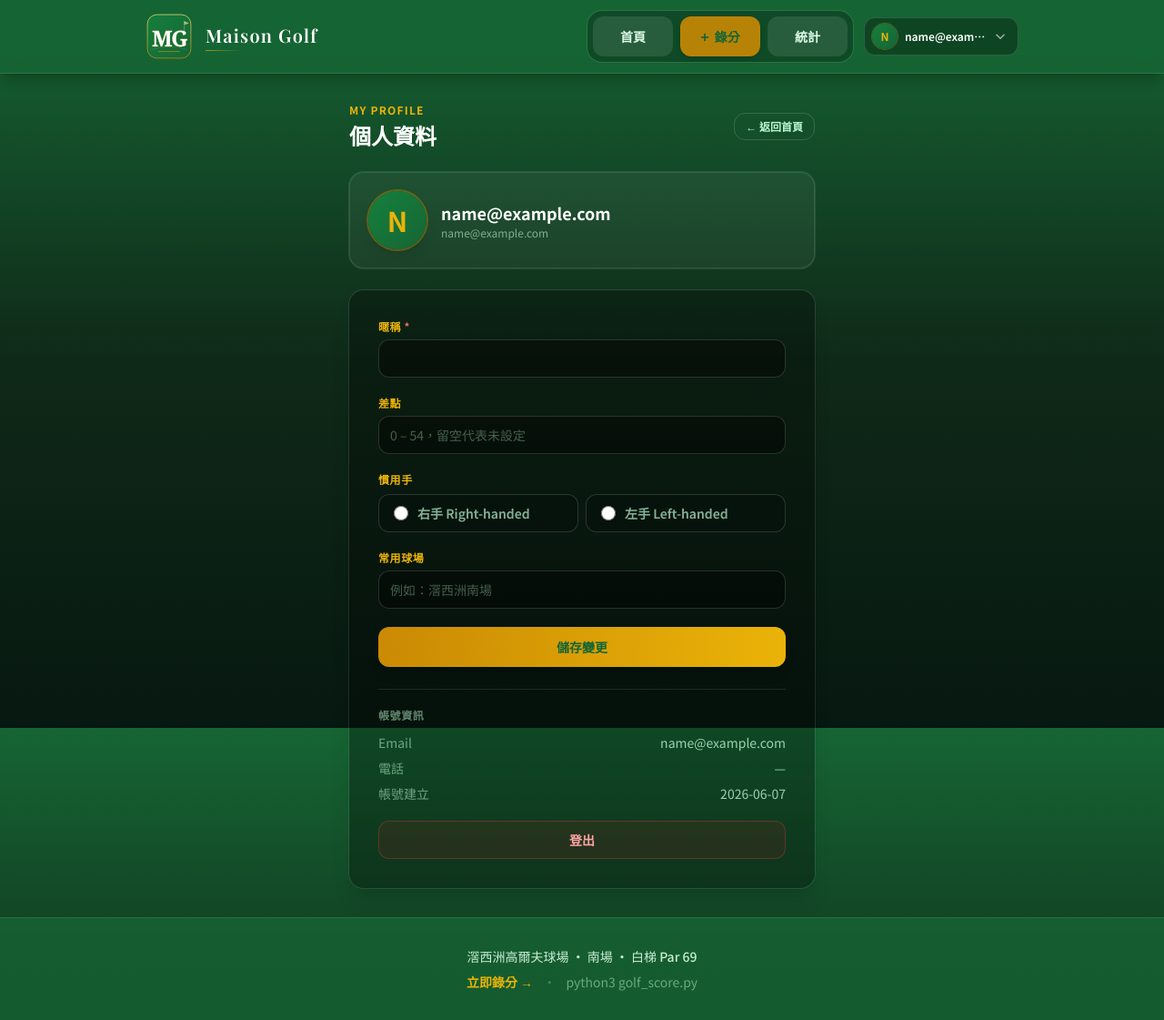
After one commit to aimonkeycow1/maisongolf, a Flask app: page /profile/edit in a window 1280 px wide. The commit adds this page. Shown: the whole page at 91% size. Run offline with Flask 3, Linux system fonts and the light colour scheme; the visitor is signed in with stand-in values (Sample User, id 1); some libraries are stand-ins or nearby versions.

Commit message:
Add post-registration profile setup flow.
Require nickname on first login, add handicap/handedness/home course fields, and add user dropdown in header with profile edit page.

```diff
--- a/app.py
+++ b/app.py
@@ -101,6 +101,14 @@ with app.app_context():
             alters.append("ALTER TABLE users ADD COLUMN oauth_provider VARCHAR(32)")
         if "oauth_subject" not in existing:
             alters.append("ALTER TABLE users ADD COLUMN oauth_subject VARCHAR(255)")
+        if "nickname" not in existing:
+            alters.append("ALTER TABLE users ADD COLUMN nickname VARCHAR(60)")
+        if "handicap" not in existing:
+            alters.append("ALTER TABLE users ADD COLUMN handicap REAL")
+        if "handedness" not in existing:
+            alters.append("ALTER TABLE users ADD COLUMN handedness VARCHAR(10)")
+        if "home_course" not in existing:
+            alters.append("ALTER TABLE users ADD COLUMN home_course VARCHAR(120)")
         if alters:
             for sql in alters:
                 cur.execute(sql)
--- a/models.py
+++ b/models.py
@@ -16,13 +16,28 @@ class User(UserMixin, db.Model):
     email = db.Column(db.String(255), unique=True, nullable=True, index=True)
     phone = db.Column(db.String(40), unique=True, nullable=True, index=True)
 
-    # password（Email/電話註冊）或 oauth（Google/Apple）
+    # 認證方式
     auth_provider = db.Column(db.String(32), nullable=False, default="password", index=True)
-    oauth_provider = db.Column(db.String(32), nullable=True, index=True)  # google / apple
-    oauth_subject = db.Column(db.String(255), nullable=True, index=True)  # provider user id
+    oauth_provider = db.Column(db.String(32), nullable=True, index=True)   # google / apple
+    oauth_subject = db.Column(db.String(255), nullable=True, index=True)   # provider uid
 
     password_hash = db.Column(db.String(255), nullable=False, default="")
     created_at = db.Column(db.DateTime, default=datetime.utcnow, nullable=False)
 
+    # 個人資料
+    nickname   = db.Column(db.String(60), nullable=True)
+    handicap   = db.Column(db.Float, nullable=True)          # 差點 0.0–54.0
+    handedness = db.Column(db.String(10), nullable=True)     # right / left
+    home_course = db.Column(db.String(120), nullable=True)   # 常用球場
+
     def get_id(self) -> str:  # type: ignore[override]
         return str(self.id)
+
+    @property
+    def display_name(self) -> str:
+        return self.nickname or self.email or self.phone or "球友"
+
+    @property
+    def profile_complete(self) -> bool:
+        """是否已完善基本資料（最低要求：有暱稱）"""
+        return bool(self.nickname)
--- /dev/null
+++ b/templates/auth_profile_edit.html
@@ -0,0 +1,122 @@
+{% extends "base.html" %}
+{% block title %}個人資料 · Maison Golf{% endblock %}
+{% block content %}
+
+<section class="mx-auto max-w-lg">
+  <div class="mb-6 flex items-center justify-between">
+    <div>
+      <p class="text-xs font-bold uppercase tracking-widest text-gold-light">My Profile</p>
+      <h1 class="mt-1 text-xl font-bold text-white sm:text-2xl">個人資料</h1>
+    </div>
+    <a href="{{ url_for('index') }}"
+       class="rounded-xl border border-white/15 px-3 py-1.5 text-xs font-semibold text-green-200 hover:bg-white/10 no-underline">
+      ← 返回首頁
+    </a>
+  </div>
+
+  {# 頭像 + 簡介卡 #}
+  <div class="mb-6 flex items-center gap-4 rounded-2xl border border-white/10 bg-white/5 p-5 ring-1 ring-white/10">
+    <div class="flex h-16 w-16 shrink-0 items-center justify-center rounded-full bg-gradient-to-br from-fairway to-fairway-dark text-3xl font-bold text-gold-light ring-2 ring-gold/40 shadow-lg">
+      {{ (user.display_name | first) | upper }}
+    </div>
+    <div class="min-w-0">
+      <p class="truncate text-lg font-bold text-white">{{ user.display_name }}</p>
+      <p class="text-xs text-green-200/60">{{ user.email or user.phone or '' }}</p>
+      {% if user.handicap is not none %}
+        <span class="mt-1 inline-block rounded-full bg-gold/20 px-2.5 py-0.5 text-xs font-semibold text-gold-light">差點 {{ user.handicap }}</span>
+      {% endif %}
+    </div>
+  </div>
+
+  <div class="rounded-2xl bg-black/30 p-6 shadow-xl ring-1 ring-white/10 sm:p-8">
+    {% with messages = get_flashed_messages(with_categories=true) %}
+      {% if messages %}
+        <div class="mb-4 space-y-2">
+          {% for category, msg in messages %}
+            {% if category == "error" %}
+              <p class="rounded-lg border border-red-500/40 bg-red-900/30 px-3 py-2 text-sm text-red-100">{{ msg }}</p>
+            {% else %}
+              <p class="rounded-lg border border-emerald-500/40 bg-emerald-900/30 px-3 py-2 text-sm text-emerald-100">{{ msg }}</p>
+            {% endif %}
+          {% endfor %}
+        </div>
+      {% endif %}
+    {% endwith %}
+
+    <form method="post" class="space-y-5">
+
+      <div>
+        <label class="mb-1.5 block text-xs font-semibold uppercase tracking-wider text-gold-light">
+          暱稱 <span class="text-red-400">*</span>
+        </label>
+        <input type="text" name="nickname" required maxlength="60"
+               value="{{ user.nickname or '' }}"
+               class="w-full rounded-xl border border-white/15 bg-black/40 px-3 py-2.5 text-sm text-white placeholder:text-green-200/35 focus:border-gold/60 focus:outline-none focus:ring-2 focus:ring-gold/30">
+      </div>
+
+      <div>
+        <label class="mb-1.5 block text-xs font-semibold uppercase tracking-wider text-gold-light">差點</label>
+        <input type="number" name="handicap" min="0" max="54" step="0.1"
+               value="{{ user.handicap if user.handicap is not none else '' }}"
+               placeholder="0 – 54，留空代表未設定"
+               class="w-full rounded-xl border border-white/15 bg-black/40 px-3 py-2.5 text-sm text-white placeholder:text-green-200/35 focus:border-gold/60 focus:outline-none focus:ring-2 focus:ring-gold/30">
+      </div>
+
+      <div>
+        <label class="mb-2 block text-xs font-semibold uppercase tracking-wider text-gold-light">慣用手</label>
+        <div class="grid grid-cols-2 gap-2">
+          {% for val, label in [('right', '右手 Right-handed'), ('left', '左手 Left-handed')] %}
+          <label class="flex cursor-pointer items-center gap-2.5 rounded-xl border px-4 py-2.5 transition
+                         {% if user.handedness == val %}border-gold/60 bg-gold/15 text-gold-light{% else %}border-white/15 bg-black/20 text-green-200/70 hover:border-white/30{% endif %}">
+            <input type="radio" name="handedness" value="{{ val }}"
+                   {% if user.handedness == val %}checked{% endif %}
+                   class="accent-gold h-4 w-4 shrink-0">
+            <span class="text-sm font-semibold">{{ label }}</span>
+          </label>
+          {% endfor %}
+        </div>
+      </div>
+
+      <div>
+        <label class="mb-1.5 block text-xs font-semibold uppercase tracking-wider text-gold-light">常用球場</label>
+        <input type="text" name="home_course" maxlength="120"
+               value="{{ user.home_course or '' }}"
+               placeholder="例如：滘西洲南場"
+               class="w-full rounded-xl border border-white/15 bg-black/40 px-3 py-2.5 text-sm text-white placeholder:text-green-200/35 focus:border-gold/60 focus:outline-none focus:ring-2 focus:ring-gold/30">
+      </div>
+
+      <button type="submit"
+              class="flex w-full items-center justify-center rounded-xl bg-gradient-to-r from-gold to-gold-light px-4 py-3 text-sm font-bold text-fairway-dark shadow-lg hover:brightness-110">
+        儲存變更
+      </button>
+    </form>
+
+    {# 登入方式（唯讀資訊）#}
+    <div class="mt-6 border-t border-white/10 pt-5">
+      <p class="text-xs font-bold uppercase tracking-wider text-green-200/50">帳號資訊</p>
+      <div class="mt-3 space-y-2 text-sm text-green-200/80">
+        <div class="flex items-center justify-between">
+          <span class="text-green-200/55">Email</span>
+          <span>{{ user.email or '—' }}</span>
+        </div>
+        <div class="flex items-center justify-between">
+          <span class="text-green-200/55">電話</span>
+          <span>{{ user.phone or '—' }}</span>
+        </div>
+        <div class="flex items-center justify-between">
+          <span class="text-green-200/55">帳號建立</span>
+          <span>{{ user.created_at.strftime('%Y-%m-%d') }}</span>
+        </div>
+      </div>
+    </div>
+
+    <div class="mt-5">
+      <a href="{{ url_for('auth.logout') }}"
+         class="block w-full rounded-xl border border-red-500/30 bg-red-900/20 py-2.5 text-center text-sm font-semibold text-red-300 transition hover:bg-red-900/40 no-underline">
+        登出
+      </a>
+    </div>
+  </div>
+</section>
+
+{% endblock %}
--- a/templates/base.html
+++ b/templates/base.html
@@ -64,12 +64,35 @@
           </nav>
 
           {% if current_user.is_authenticated %}
-            <form action="{{ url_for('auth.logout') }}" method="get" class="hidden sm:block">
-              <button type="submit"
-                      class="rounded-xl border border-white/20 bg-black/30 px-3.5 py-1.5 text-xs font-semibold text-green-100 hover:bg-white/10">
-                登出
+            {# 使用者選單 #}
+            <div class="relative hidden sm:block" id="user-menu-root">
+              <button type="button" id="user-menu-btn"
+                      class="flex items-center gap-2 rounded-xl border border-white/15 bg-black/30 py-1.5 pl-2 pr-3 text-sm font-semibold text-white transition hover:bg-white/10"
+                      aria-haspopup="true" aria-expanded="false">
+                <span class="flex h-7 w-7 items-center justify-center rounded-full bg-gradient-to-br from-fairway to-fairway-dark text-xs font-bold text-gold-light ring-1 ring-gold/40">
+                  {{ (current_user.display_name | first) | upper }}
+                </span>
+                <span class="max-w-[90px] truncate text-xs">{{ current_user.display_name }}</span>
+                <svg class="h-3.5 w-3.5 opacity-60" fill="none" stroke="currentColor" stroke-width="2.5" viewBox="0 0 24 24"><path stroke-linecap="round" stroke-linejoin="round" d="M19 9l-7 7-7-7"/></svg>
               </button>
-            </form>
+              <div id="user-menu-dropdown"
+                   class="absolute right-0 top-full z-50 mt-2 hidden w-44 rounded-xl border border-white/15 bg-fairway-dark shadow-2xl ring-1 ring-black/30">
+                {% if not current_user.profile_complete %}
+                  <a href="{{ url_for('auth.profile_setup') }}"
+                     class="flex items-center gap-2 rounded-t-xl border-b border-amber-400/30 bg-amber-400/10 px-4 py-2.5 text-xs font-bold text-amber-200 no-underline hover:bg-amber-400/20">
+                    ⚠️ 完善個人資料
+                  </a>
+                {% endif %}
+                <a href="{{ url_for('auth.profile_edit') }}"
+                   class="flex items-center gap-2 px-4 py-2.5 text-sm text-green-100 no-underline hover:bg-white/10 {% if current_user.profile_complete %}rounded-t-xl{% endif %}">
+                  👤 個人資料
+                </a>
+                <a href="{{ url_for('auth.logout') }}"
+                   class="flex items-center gap-2 rounded-b-xl border-t border-white/10 px-4 py-2.5 text-sm text-red-300 no-underline hover:bg-red-900/30">
+                  登出
+                </a>
+              </div>
+            </div>
           {% else %}
             <a href="{{ url_for('auth.login') }}"
                class="hidden rounded-xl border border-gold/40 bg-gold/20 px-3.5 py-1.5 text-xs font-semibold text-gold-light shadow-sm hover:bg-gold/30 sm:inline-flex sm:items-center">
@@ -98,5 +121,24 @@
 
   {% include '_share_modal.html' %}
 
+  <script>
+  (function () {
+    const root = document.getElementById("user-menu-root");
+    if (!root) return;
+    const btn = document.getElementById("user-menu-btn");
+    const dropdown = document.getElementById("user-menu-dropdown");
+    btn.addEventListener("click", function (e) {
+      e.stopPropagation();
+      const open = !dropdown.classList.contains("hidden");
+      dropdown.classList.toggle("hidden", open);
+      btn.setAttribute("aria-expanded", String(!open));
+    });
+    document.addEventListener("click", function () {
+      dropdown.classList.add("hidden");
+      btn.setAttribute("aria-expanded", "false");
+    });
+  })();
+  </script>
+
 </body>
 </html>
```
Also changed, not shown: auth.py (+95 -13 lines), templates/auth_profile_setup.html (added, +112 -0 lines).
